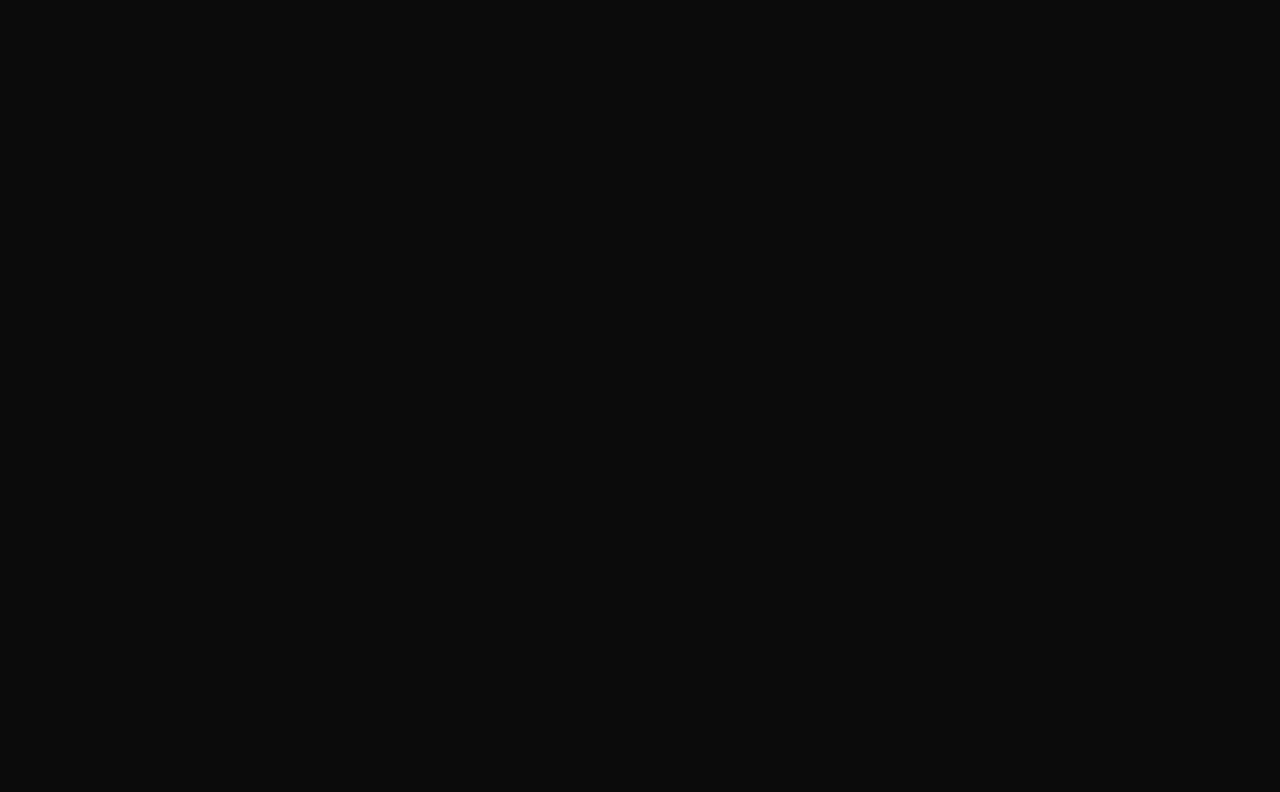
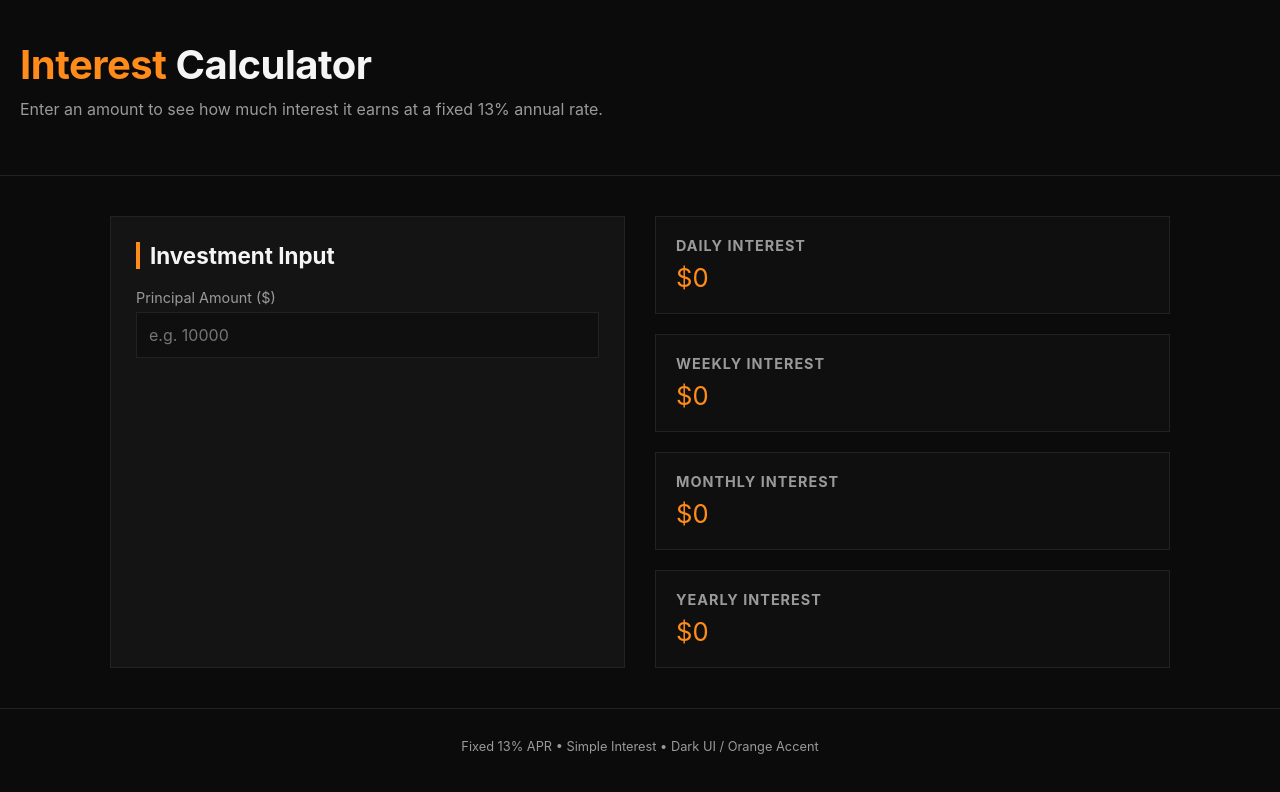
Before and after one commit to nickaustinbrown/browncapital, a plain HTML site: page index.html in a window 1280 px wide. Drawn offline with Linux system fonts and the light colour scheme.

Commit message:
Update index.html

```diff
--- a/index.html
+++ b/index.html
@@ -72,3 +72,137 @@
     label {
       display: block;
       margin-top: 20px;
+      color: var(--text-muted);
+      font-size: 0.9rem;
+    }
+
+    input {
+      width: 100%;
+      margin-top: 6px;
+      padding: 12px;
+      background: #0f0f0f;
+      border: 1px solid var(--border-dark);
+      color: var(--text-white);
+      font-size: 1rem;
+    }
+
+    input:focus {
+      outline: none;
+      border-color: var(--accent-orange);
+    }
+
+    .summary {
+      display: flex;
+      flex-direction: column;
+      gap: 20px;
+    }
+
+    .summary-item {
+      padding: 20px;
+      background: #0f0f0f;
+      border: 1px solid var(--border-dark);
+    }
+
+    .summary-item h3 {
+      margin: 0;
+      font-size: 0.9rem;
+      color: var(--text-muted);
+      text-transform: uppercase;
+      letter-spacing: 1px;
+    }
+
+    .summary-item p {
+      margin: 8px 0 0;
+      font-size: 1.6rem;
+      color: var(--accent-orange);
+    }
+
+    footer {
+      text-align: center;
+      padding: 30px;
+      color: var(--text-muted);
+      font-size: 0.8rem;
+      border-top: 1px solid var(--border-dark);
+    }
+
+    @media (max-width: 900px) {
+      main {
+        grid-template-columns: 1fr;
+      }
+    }
+  </style>
+</head>
+<body>
+
+<header>
+  <h1><span>Interest</span> Calculator</h1>
+  <p>
+    Enter an amount to see how much interest it earns at a fixed 13% annual rate.
+  </p>
+</header>
+
+<main>
+  <!-- Input Section -->
+  <div class="card">
+    <h2>Investment Input</h2>
+
+    <label>Principal Amount ($)</label>
+    <input type="number" id="principal" placeholder="e.g. 10000" />
+  </div>
+
+  <!-- Summary Section -->
+  <div class="summary">
+    <div class="summary-item">
+      <h3>Daily Interest</h3>
+      <p id="daily">$0</p>
+    </div>
+
+    <div class="summary-item">
+      <h3>Weekly Interest</h3>
+      <p id="weekly">$0</p>
+    </div>
+
+    <div class="summary-item">
+      <h3>Monthly Interest</h3>
+      <p id="monthly">$0</p>
+    </div>
+
+    <div class="summary-item">
+      <h3>Yearly Interest</h3>
+      <p id="yearly">$0</p>
+    </div>
+  </div>
+</main>
+
+<footer>
+  Fixed 13% APR • Simple Interest • Dark UI / Orange Accent
+</footer>
+
+<script>
+  const RATE = 0.13;
+
+  const principalInput = document.getElementById("principal");
+
+  function calculateInterest() {
+    const principal = Number(principalInput.value) || 0;
+
+    const yearly = principal * RATE;
+    const monthly = yearly / 12;
+    const weekly = yearly / 52;
+    const daily = yearly / 365;
+
+    document.getElementById("daily").textContent =
+      `$${daily.toFixed(2).toLocaleString()}`;
+    document.getElementById("weekly").textContent =
+      `$${weekly.toFixed(2).toLocaleString()}`;
+    document.getElementById("monthly").textContent =
+      `$${monthly.toFixed(2).toLocaleString()}`;
+    document.getElementById("yearly").textContent =
+      `$${yearly.toFixed(2).toLocaleString()}`;
+  }
+
+  principalInput.addEventListener("input", calculateInterest);
+</script>
+
+</body>
+</html>
```
